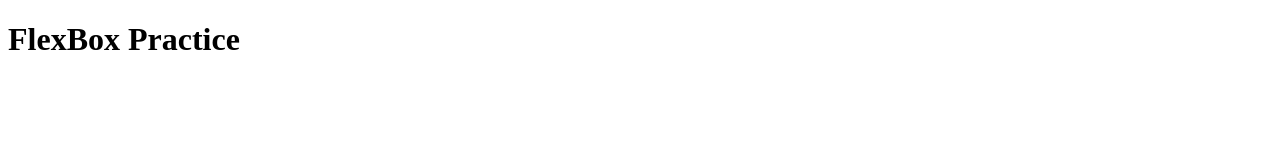
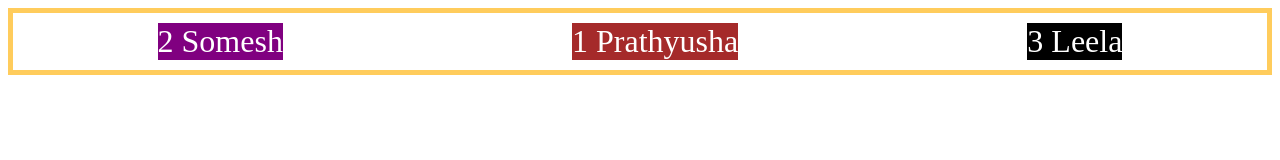
Before and after one commit to Prathyusha221/WebPage, a plain HTML site: page Dev/flexbox/index.html in a window 1280 px wide. Drawn offline with Linux system fonts and the light colour scheme.

Commit message:
flexbox initial parts

```diff
--- a/Dev/flexbox/index.html
+++ b/Dev/flexbox/index.html
@@ -7,6 +7,10 @@
     <link rel="stylesheet" href="styles/style.css">
 </head>
 <body>
-    <h1>FlexBox Practice</h1>
+    <div class="container">
+        <div class="item1">1 Prathyusha</div>
+        <div class="item2">2 Somesh</div>
+        <div class="item3">3 Leela</div>
+    </div>
 </body>
 </html>
--- a/Dev/flexbox/styles/style.css
+++ b/Dev/flexbox/styles/style.css
@@ -0,0 +1,32 @@
+.container{
+    border: 5px solid #ffcc5c;
+
+    /*activating or importing flexbox*/
+    display: flex;
+    flex-direction: row; /*default is row*/
+    justify-content: space-around; /*flex-start is default*/
+    /*To make it add to another row instead being in same row even if space runs out*/
+    flex-wrap: wrap;
+}
+
+.container div{
+    margin: 10px;
+    text-align: center;
+    font-size: 2em;
+    color: white;
+}
+
+.item1{
+    background-color: brown;
+    order: 2; /*giving constant orders*/
+}
+
+.item2{
+    background-color: purple;
+    order: 1;
+}
+
+.item3{
+    background-color: black;
+    order: 3;
+}
```
